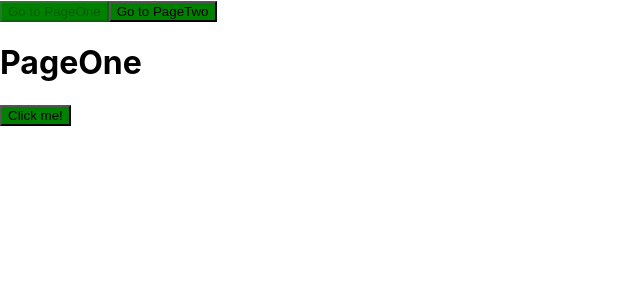
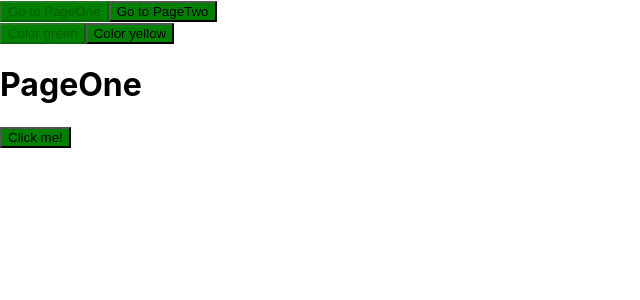
Before and after one commit to coderoadpl/frontend--react-hook-and-context--task-23, a React (Create React App) app: page / in a window 1280 px wide. Shown: the top 300 px of the page, without its empty margins (0-640 px from the left). Built offline with nearby package versions, Linux system fonts and the light colour scheme.

Commit message:
Changing context value

```diff
--- a/src/App.js
+++ b/src/App.js
@@ -12,10 +12,11 @@ const theme = createTheme('green')
 
 export const App = () => {
   const [currentPage, setCurrentPage] = React.useState('page-one')
+  const [mainColor, setMainColor] = React.useState('green')
 
   return (
     <ThemeContext.Provider
-      value={theme}
+      value={createTheme(mainColor)}
     >
       <div>
         <Button
@@ -31,6 +32,21 @@ export const App = () => {
           onClick={() => setCurrentPage(() => 'page-two')}
         >
           Go to PageTwo
+        </Button>
+        <br />
+        <Button
+          style={{ backgroundColor: theme.mainColor }}
+          disabled={mainColor === 'green'}
+          onClick={() => setMainColor(() => 'green')}
+        >
+          Color green
+        </Button>
+        <Button
+          style={{ backgroundColor: theme.mainColor }}
+          disabled={mainColor === 'yellow'}
+          onClick={() => setMainColor(() => 'yellow')}
+        >
+          Color yellow
         </Button>
         {
           currentPage === 'page-one' ?
```
